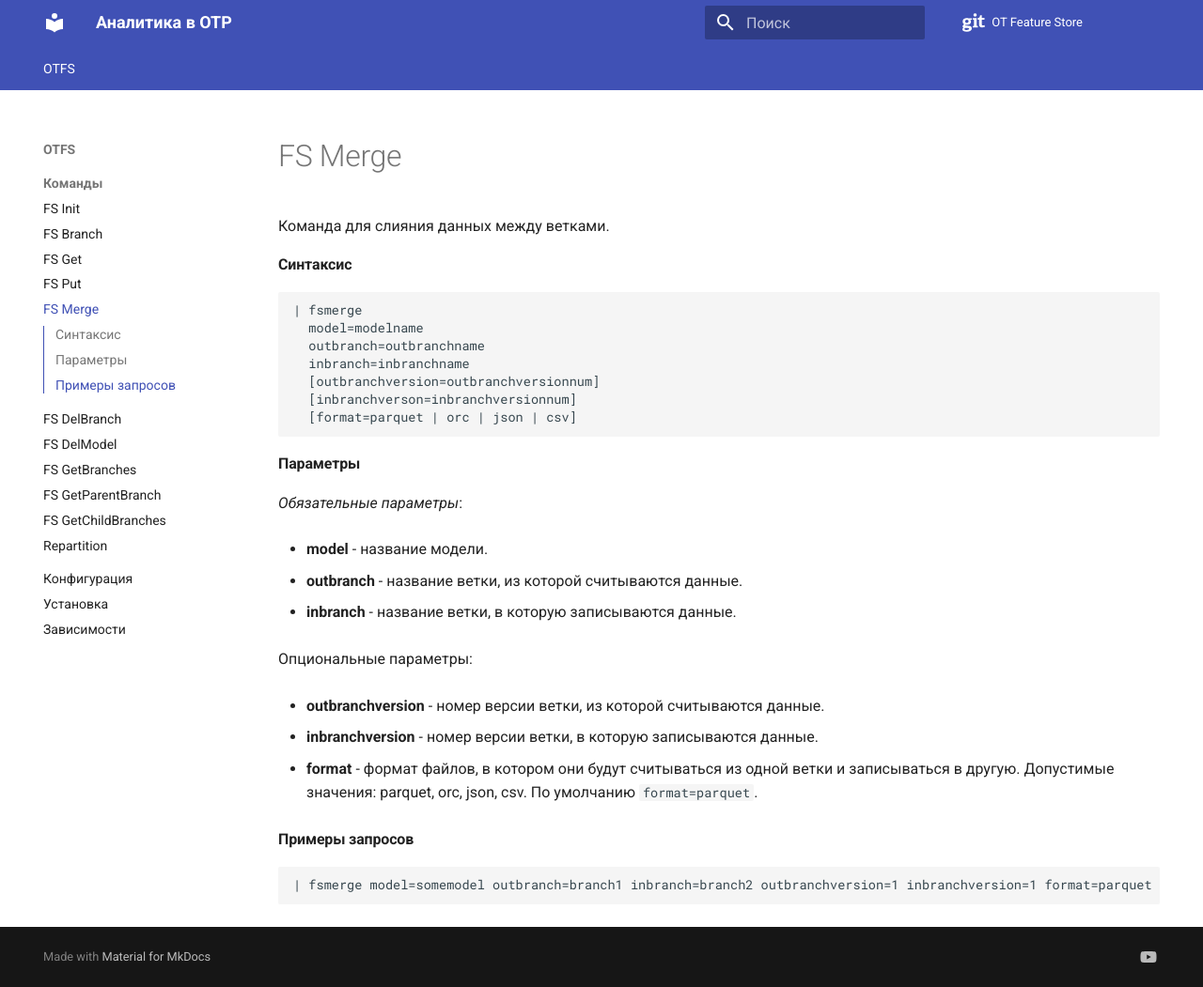
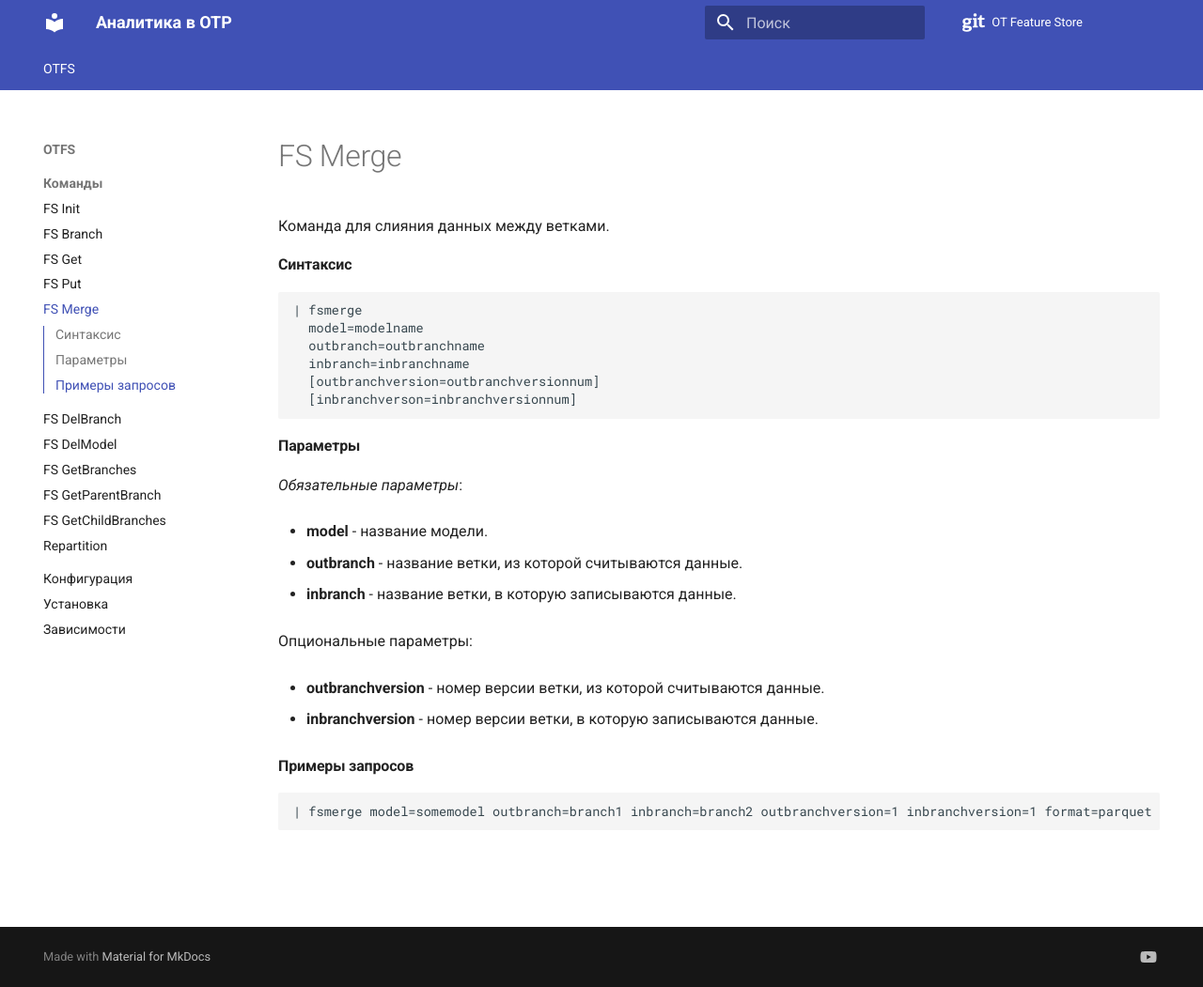
Before and after one commit to ISGNeuroTeam/otfs, an MkDocs documentation site: the page built from docs/docs/fsmerge.md, in a window 1280 px wide and 1051 px high. Shown: the whole window at 94% size. Built offline with MkDocs 1.6.1 and Material for MkDocs 9.7.7, drawn with Linux system fonts in a browser that asks for light colours; comment, search, counter and statistics services are not loaded.

Commit message:
Improved documentation.

````diff
--- a/docs/docs/fsmerge.md
+++ b/docs/docs/fsmerge.md
@@ -9,7 +9,6 @@
   inbranch=inbranchname
   [outbranchversion=outbranchversionnum]
   [inbranchverson=inbranchversionnum]
-  [format=parquet | orc | json | csv]
 ```
 
 #### Параметры
@@ -28,8 +27,6 @@ _Обязательные параметры_:
 
 - **inbranchversion** - номер версии ветки, в которую записываются данные.
 
-- **format** - формат файлов, в котором они будут считываться из одной ветки и записываться в другую. Допустимые значения: parquet, orc, json, csv. По
-  умолчанию `format=parquet`.
 #### Примеры запросов
 
 ```
````
Also changed, not shown: docs/docs/fsput.md (+0 -3 lines).
